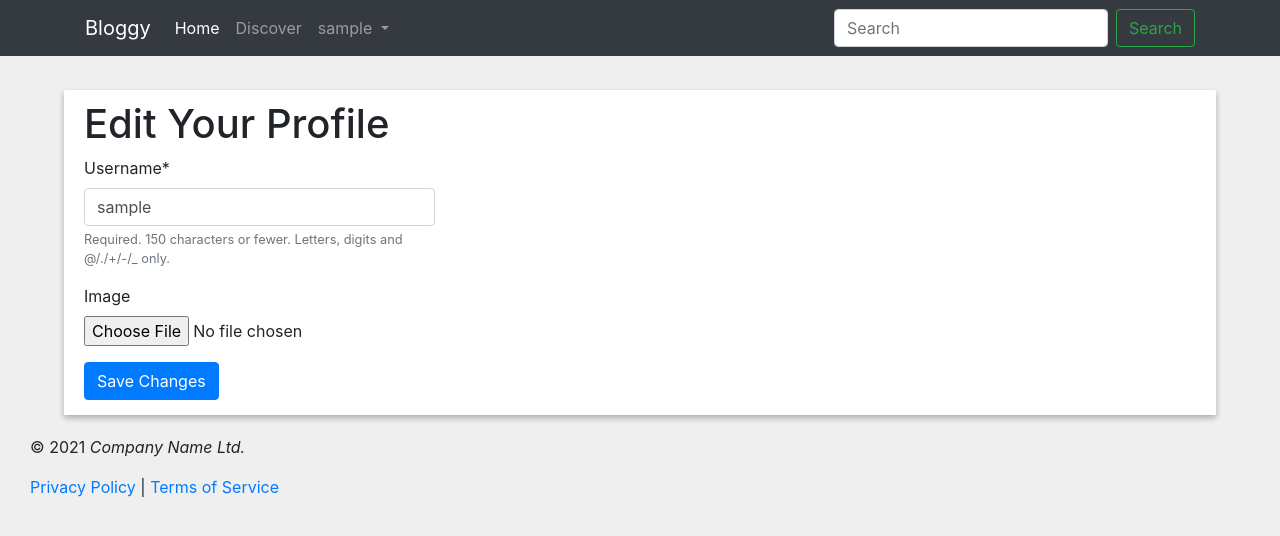
After one commit to PsychedelicMonkey/djangoblog, a Django app: a page that uses main/templates/main/base.html in a window 1280 px wide. The commit adds this page. Shown: the top 536 px of the page. Run offline with Django 3.2, Linux system fonts and the light colour scheme; the visitor is signed in with stand-in values (Sample User, id 1); some libraries are stand-ins or nearby versions.

Commit message:
Edit profile

```diff
--- a/bloggy/settings.py
+++ b/bloggy/settings.py
@@ -129,6 +129,10 @@ STATICFILES_DIRS = [
     os.path.join(BASE_DIR, 'static'),
 ]
 
+MEDIA_URL = '/images/'
+
+MEDIA_ROOT = os.path.join(BASE_DIR, 'static/images')
+
 # Default primary key field type
 # https://docs.djangoproject.com/en/3.2/ref/settings/#default-auto-field
 
--- a/bloggy/urls.py
+++ b/bloggy/urls.py
@@ -15,9 +15,14 @@ Including another URLconf
 """
 from django.contrib import admin
 from django.urls import include, path
+from django.conf import settings
+from django.conf.urls.static import static
 
 urlpatterns = [
     path('admin/', admin.site.urls),
     path('', include('main.urls')),
     path('', include('user.urls')),
 ]
+
+if settings.DEBUG:
+    urlpatterns += static(settings.MEDIA_URL, document_root=settings.MEDIA_ROOT)
--- a/main/templates/main/base.html
+++ b/main/templates/main/base.html
@@ -37,7 +37,7 @@
                             {{ request.user.username }}
                         </a>
                         <div class="dropdown-menu" aria-labelledby="navbarDropdown">
-                            <a class="dropdown-item" href="#">My Profile</a>
+                            <a class="dropdown-item" href="{% url 'profile' request.user.username %}">My Profile</a>
                             <a class="dropdown-item" href="#">Preferences</a>
                             <div class="dropdown-divider"></div>
                             <a class="dropdown-item" href="{% url 'logout' %}">Log Out</a>
--- a/static/css/styles.css
+++ b/static/css/styles.css
@@ -26,3 +26,9 @@ main {
 .alert {
     margin-bottom: 0;
 }
+
+.profile-image {
+    width: 120px;
+    height: 120px;
+    object-fit: cover;
+}
--- a/user/forms.py
+++ b/user/forms.py
@@ -1,6 +1,7 @@
 from django import forms
 from django.contrib.auth.forms import UserCreationForm
 from django.contrib.auth.models import User
+from .models import Profile
 
 class RegisterForm(UserCreationForm):
     email = forms.EmailField(required=True)
@@ -8,3 +9,13 @@ class RegisterForm(UserCreationForm):
     class Meta:
         model = User
         fields = ['username', 'email', 'password1', 'password2']
+
+class EditUserForm(forms.ModelForm):
+    class Meta:
+        model = User
+        fields = ['username']
+
+class EditProfileForm(forms.ModelForm):
+    class Meta:
+        model = Profile
+        fields = ['image']
--- a/user/models.py
+++ b/user/models.py
@@ -11,7 +11,7 @@ class Profile(models.Model):
     @property
     def imageUrl(self):
         try:
-            img = self.user.url
+            img = self.image.url
         except:
             img = ''
         return img
--- /dev/null
+++ b/user/templates/user/edit_profile.html
@@ -0,0 +1,21 @@
+{% extends "main/base.html" %}
+{% load crispy_forms_tags %}
+
+{% block content %}
+<main>
+    <div class="row">
+        <div class="col-md-4">
+            <h1>{{ title }}</h1>
+
+            <form action="" method="post" enctype="multipart/form-data">
+                {% csrf_token %}
+
+                {{ u_form|crispy }}
+                {{ p_form|crispy }}
+
+                <input type="submit" value="Save Changes" class="btn btn-primary">
+            </form>
+        </div>
+    </div>
+</main>
+{% endblock %}
--- a/user/urls.py
+++ b/user/urls.py
@@ -3,6 +3,8 @@ from django.contrib.auth import views as auth_views
 from . import views
 
 urlpatterns = [
+    path('profile/<str:username>/', views.profile, name='profile'),
+    path('profile/<str:username>/edit/', views.edit_profile, name='edit-profile'),
     path('register/', views.register, name='register'),
     path('login/', auth_views.LoginView.as_view(template_name='user/login.html', extra_context={'title': 'Log In'}), name='login'),
     path('logout/', auth_views.LogoutView.as_view(template_name='user/logout.html', extra_context={'title': 'Log In'}), name='logout'),
--- a/user/views.py
+++ b/user/views.py
@@ -1,6 +1,8 @@
-from django.shortcuts import render, redirect
+from django.shortcuts import render, redirect, get_object_or_404
 from django.contrib import messages
-from .forms import RegisterForm
+from django.contrib.auth.decorators import login_required
+from django.contrib.auth.models import User
+from .forms import RegisterForm, EditUserForm, EditProfileForm
 
 def register(request):
     if request.method == 'POST':
@@ -16,3 +18,30 @@ def register(request):
         'form': form,
     }
     return render(request, 'user/register.html', context)
+
+def profile(request, username):
+    user = get_object_or_404(User, username=username)
+    context = {
+        'user': user,
+    }
+    return render(request, 'user/profile.html', context)
+
+@login_required
+def edit_profile(request, username):
+    if request.method == 'POST':
+        u_form = EditUserForm(request.POST, instance=request.user)
+        p_form = EditProfileForm(request.POST, request.FILES, instance=request.user.profile)
+        if u_form.is_valid() and p_form.is_valid():
+            u_form.save()
+            p_form.save()
+            messages.success(request, 'Your profile is updated')
+            return redirect('profile', request.user.username)
+    else:
+        u_form = EditUserForm(instance=request.user)
+        p_form = EditProfileForm(instance=request.user.profile)
+    context = {
+        'title': 'Edit Your Profile',
+        'u_form': u_form,
+        'p_form': p_form,
+    }
+    return render(request, 'user/edit_profile.html', context)
```
Also changed, not shown: user/templates/user/profile.html (added, +13 -0 lines), 1 other file.
